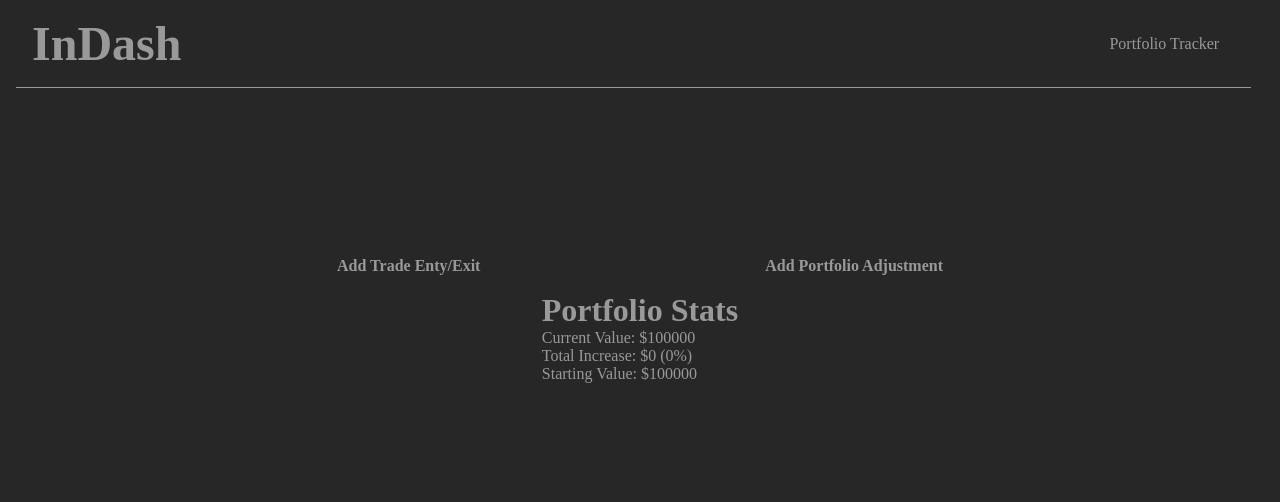
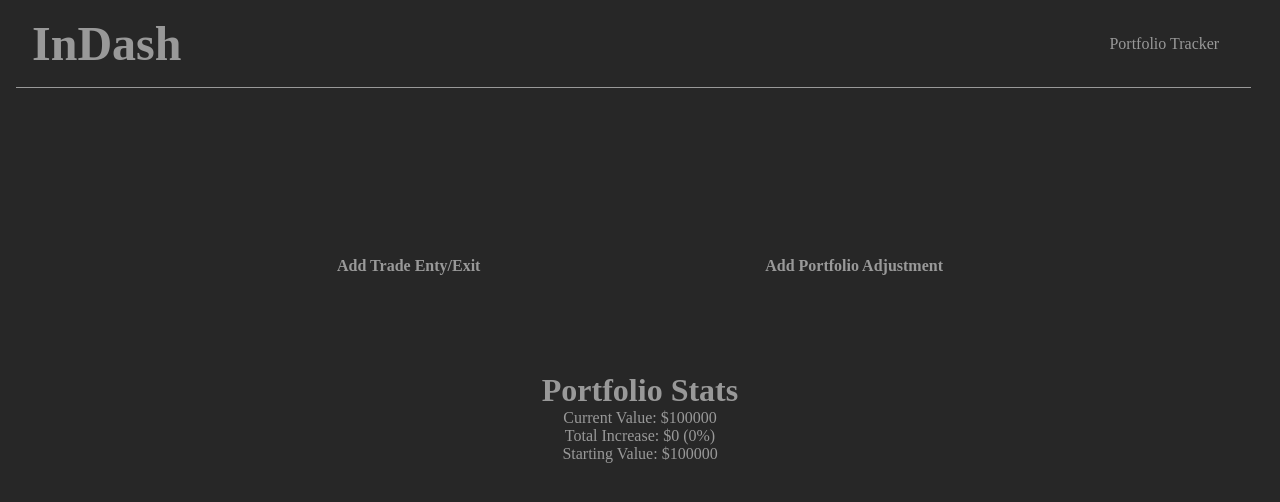
Before and after one commit to jkcswd/Investment-Dashboard-frontend, a Next.js app: page /portfolio-tracker in a window 1280 px wide. Shown: the top 502 px of the page. Built offline with nearby package versions, Linux system fonts and the light colour scheme.

Commit message:
add page content styling

```diff
--- a/src/styles/PortfolioTracker.module.css
+++ b/src/styles/PortfolioTracker.module.css
@@ -16,3 +16,8 @@
   border: 1px solid var(--secondary);
   border-radius: 5px;
 }
+
+.pageContent {
+  margin-top: 5rem;
+  text-align: center;
+}
```
